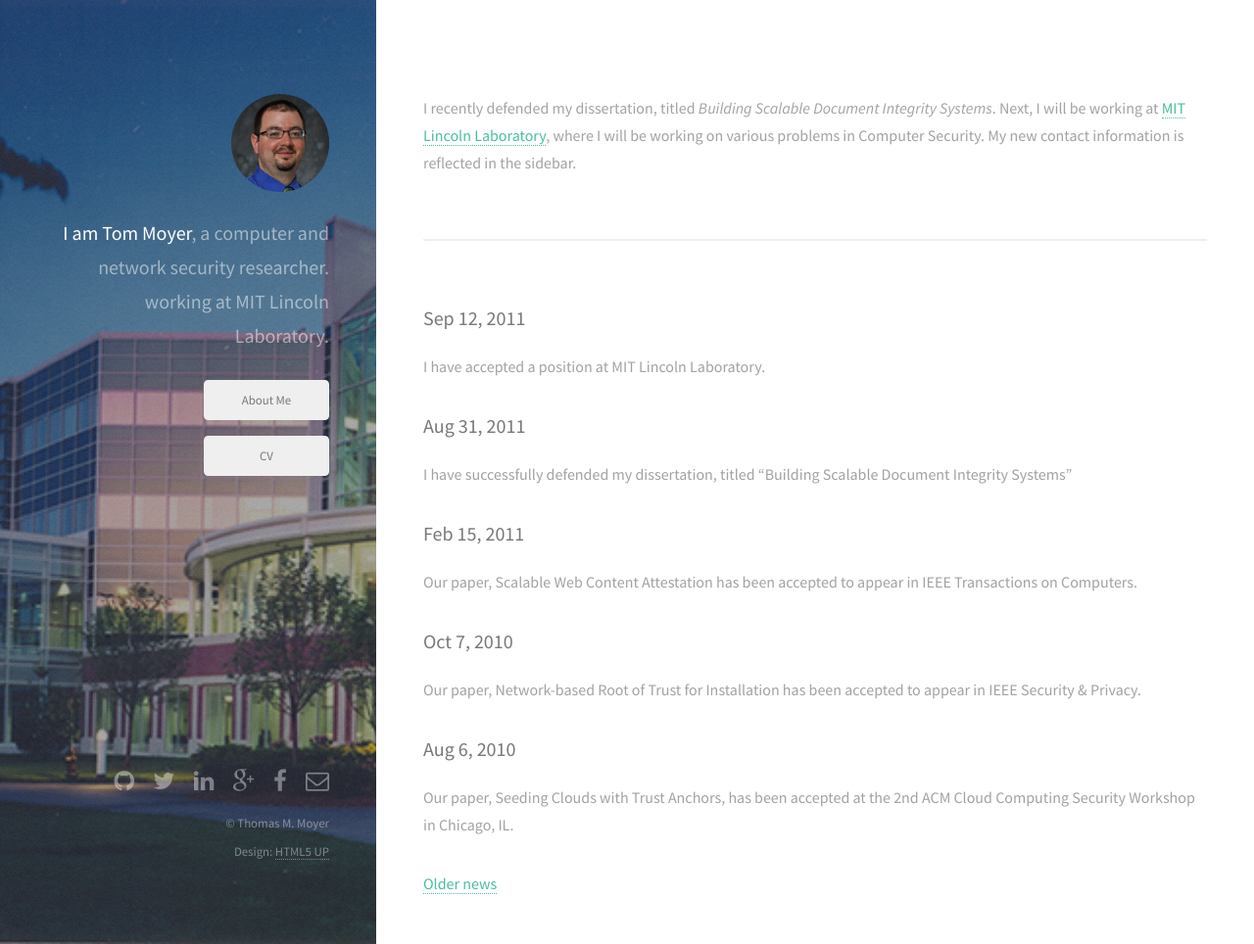
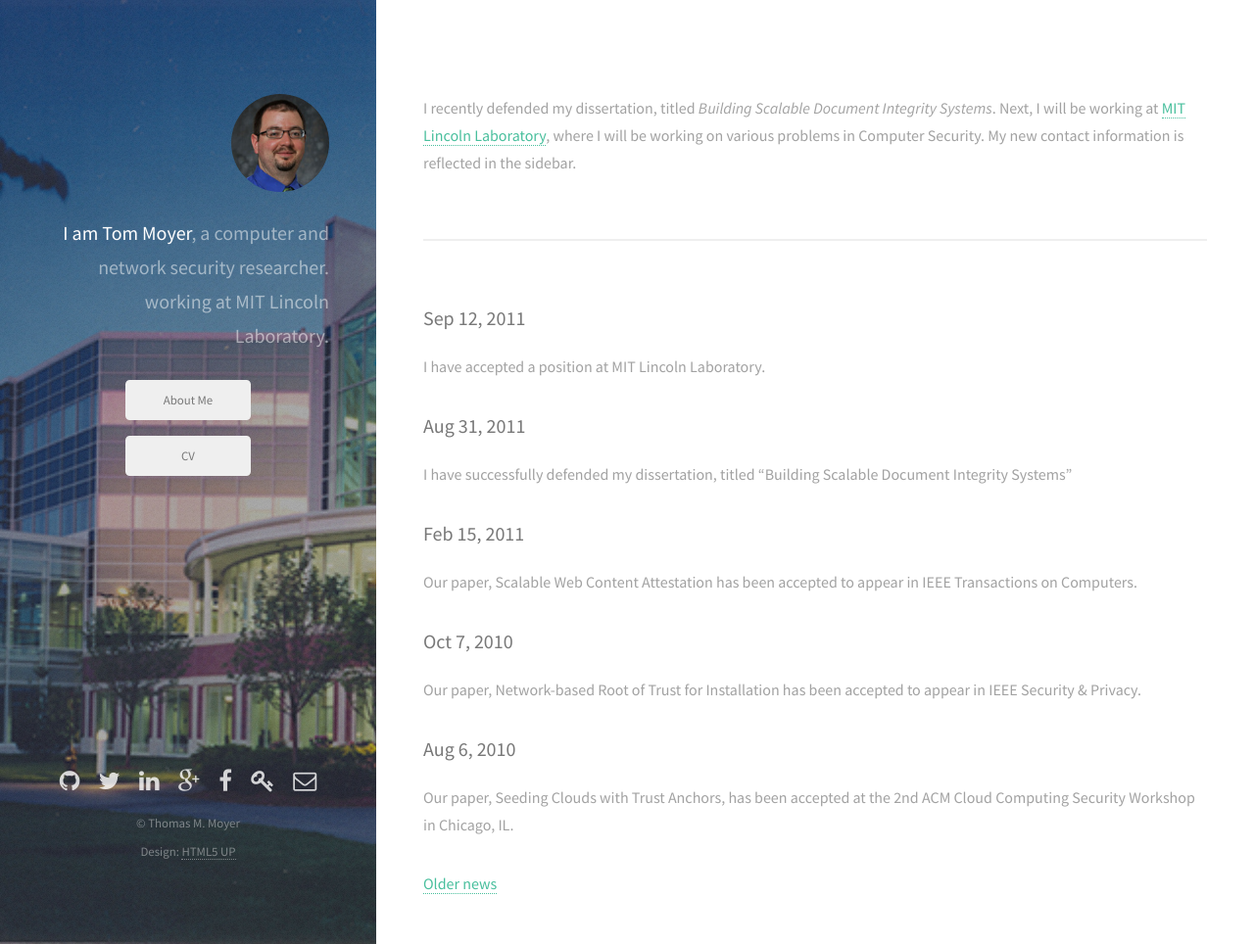
Before and after one commit to tommoyer/www-academic, a Jekyll site: the page built from index.html, in a window 1280 px wide and 964 px high. Shown: the whole window at 98% size. Built offline with Jekyll 4.4.1, drawn with Linux system fonts in a browser that asks for light colours.

Commit message:
Minor tweaks to some layout stuff

```diff
--- a/_config.yml
+++ b/_config.yml
@@ -18,6 +18,7 @@ github_username:      tommoyer  # Replace this with your GitHub username
 linkedin_username:    thomas-moyer-21b0ba8 # Replace this with your LinkedIn username
 google_plus_username: +ThomasMoyer324  # Replace this with your Google+ username
 facebook_username:    tmoyer324  # Replace this with your Facebook username
+keybase_username:    tommoyer  # Replace this with your Facebook username
 #dribbble_username:    example  # Replace this with your Dribbble username
 
 # Build settings
--- a/_layouts/default.html
+++ b/_layouts/default.html
@@ -91,6 +91,14 @@
               </li>
               {% endif %}
 
+              {% if site.keybase_username %}
+              <li>
+                <a href="https://keybase.io/{{ site.keybase_username }}" class="icon fa-key">
+                  <span class="label">Keybase (GPG)</span>
+                </a>
+              </li>
+              {% endif %}
+
               {% if site.email %}
               <li>
                 <a href="mailto:{{ site.email }}" class="icon fa-envelope-o">
--- a/css/style.css
+++ b/css/style.css
@@ -978,6 +978,10 @@
 			width: 6.25em;
 		}
 
+    #header ul.actions {
+        text-align: center;
+    }
+
 /* Footer */
 
 	#footer {
@@ -989,12 +993,16 @@
 		width: 35%;
 	}
 
+    #footer ul {
+      text-align: center;
+    }
+
 		#footer .icons {
 			margin: 1em 0 0 0;
 		}
 
 			#footer .icons a {
-				color: rgba(255, 255, 255, 0.4);
+				color: rgba(255, 255, 255, 0.8);
 			}
 
 		#footer .copyright {
@@ -1003,6 +1011,7 @@
 			list-style: none;
 			margin: 1em 0 0 0;
 			padding: 0;
+      text-align: center;
 		}
 
 			#footer .copyright li {
```
